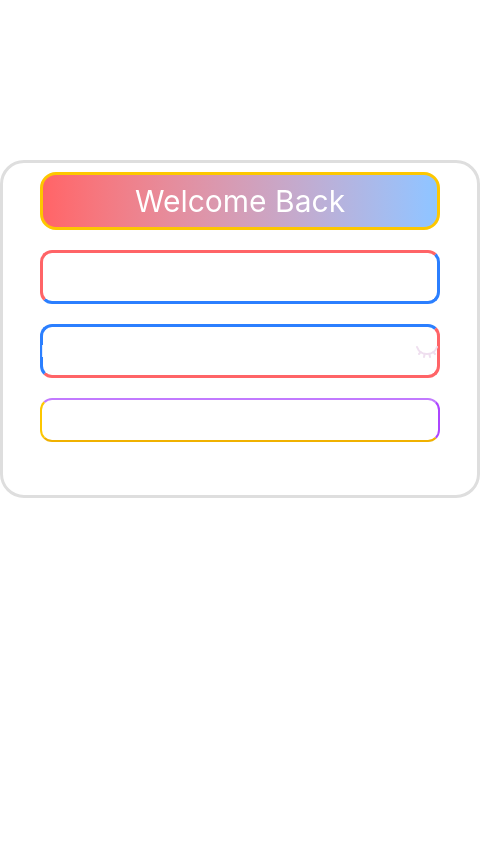
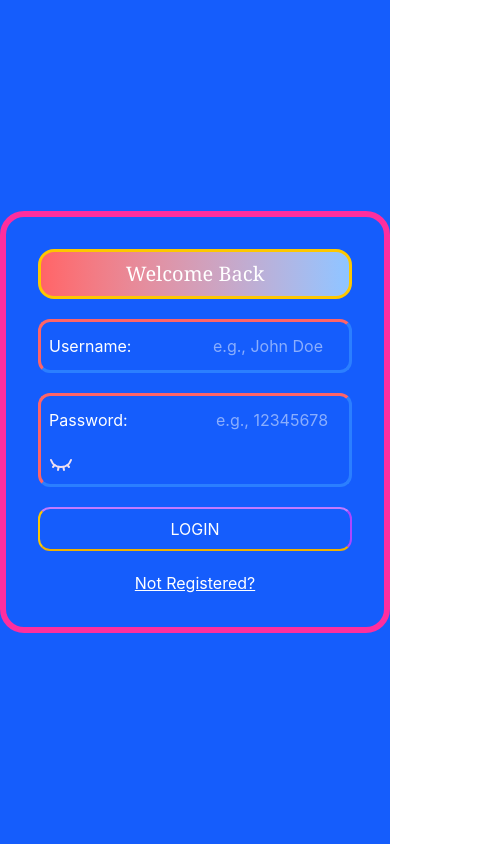
Before and after one commit to yashukaSan/Note-sharing-app, a React (Vite) app in the folder client/: page /login in a window 390 px wide. Shown: the whole page, 480 px wide, since content can reach past the window. Built offline with nearby package versions, Linux system fonts and the light colour scheme.

Commit message:
Enhace the interface for mobile screens and update dynamic componenet sizing

```diff
--- a/client/components/LoginPage.tsx
+++ b/client/components/LoginPage.tsx
@@ -6,12 +6,12 @@ export default function LoginPage(){
     const [ showPass, setShowPass ] = useState(false);
     return (
       <>
-        <section className="h-screen pt-40 items-center dark:bg-[#191919] ">
-          <form className="flex flex-col min-w-120 w-[45%] rounded-3xl gap-5 justify-center items-center border-[#dedede] text-white border-3 m-auto h-[40vh] ">
-            <h1 className="text-3xl bg-linear-to-l py-2 px-10 w-100 text-center rounded-2xl border-3 border-yellow-400 from-blue-300 to-red-400 " >
+        <section className="py-12 overflow-hidden bg-blue-600 min-h-screen flex items-center justify-center dark:bg-[#191919] ">
+          <form className="flex rounded-3xl flex-col gap-5 justify-center items-center border-[#fe2e9e] text-white border-6 min-w-60 h-full p-8">
+            <h1 className=" font-serif md:text-3xl text-xl bg-linear-to-l py-2 px-10 w-full text-center rounded-2xl border-3 border-yellow-400 from-blue-300 to-red-400 ">
               Welcome Back
             </h1>
-            <label className="border-l-red-400 border-t-red-400 border-r-blue-500 border-b-blue-500 border-3 flex p-2 min-w-100 rounded-xl justify-center items-center gap-10 ">
+            <label className="border-l-red-400 border-t-red-400 border-r-blue-500 border-b-blue-500 border-3 grid grid-cols-2 p-2 w-full xl:w-[45%] rounded-xl justify-around items-center 10 ">
               Username:
               <input
                 type="text"
@@ -19,9 +19,8 @@ export default function LoginPage(){
                 className="hover:bg-[#4d4d4d] rounded-xl text-center p-1"
               />
             </label>
-            <label className="flex border-3 border-t-blue-500 border-l-blue-500 border-r-red-400 border-b-red-400 p-2 rounded-xl w-100 justify-center items-center gap-10">
+            <label className="border-l-red-400 border-t-red-400 border-r-blue-500 border-b-blue-500 border-3 p-2 w-full rounded-xl grid grid-cols-2 justify-around items-center gap-4 md:gap-10 ">
               Password:
-              <div className="flex items-center justify-center">
               <input
                 type={showPass ? "text" : "password"}
                 placeholder="e.g., 12345678"
@@ -44,11 +43,10 @@ export default function LoginPage(){
                   />
                 )}
               </button>
-              </div>
             </label>
             <button
               type="submit"
-              className="border-2 w-100 rounded-xl p-2 hover:p-[2.7px] hover:font-bold hover:text-lg border-t-purple-400 border-l-yellow-400 border-b-yellow-500 border-r-purple-500 hover:bg-linear-to-tr from-purple-700 to-yellow-600 hover:border-4"
+              className="border-2 w-full max-w-lg rounded-xl p-2 hover:p-[2.7px] hover:font-bold hover:text-lg border-t-purple-400 border-l-yellow-400 border-b-yellow-500 border-r-purple-500 hover:bg-linear-to-tr from-purple-700 to-yellow-600 hover:border-4"
             >
               LOGIN
             </button>
```
Lines whose indentation alone changed are shown as unchanged.
